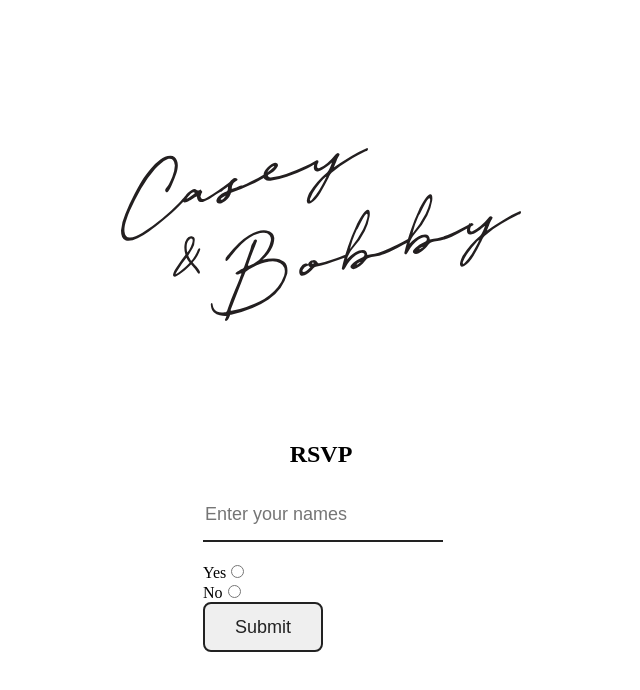
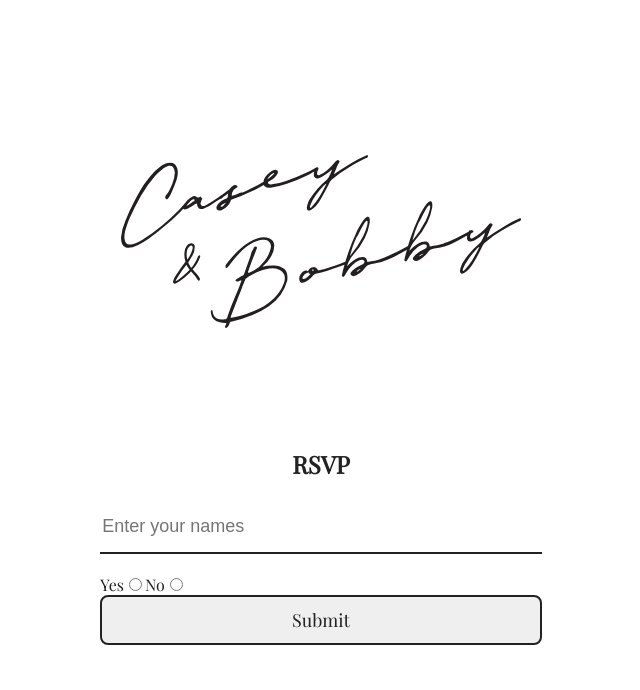
Before and after one commit to bobbymart1n/wedding-site, a Next.js app: page /form in a window 1280 px wide. Shown: the top 690 px of the page, without its empty margins (319-959 px from the left). Built offline with nearby package versions, Linux system fonts and the light colour scheme.

Commit message:
Add working fonts

```diff
--- a/components/Button/index.js
+++ b/components/Button/index.js
@@ -2,6 +2,7 @@ import React from 'react';
 import styled from 'styled-components';
 
 const StyledButton = styled.button`
+  flex-basis: 100%;
   width: 120px;
   height: 50px;
   color: #222;
@@ -9,6 +10,7 @@ const StyledButton = styled.button`
   border: 2px solid #222;
   border-radius: 8px;
   font-size: 18px;
+  font-family: 'Playfair Display', serif;
   cursor: pointer;
 
   &:hover {
--- a/pages/_app.js
+++ b/pages/_app.js
@@ -10,6 +10,8 @@ const theme = {
 const GlobalStyles = createGlobalStyle`
   body {
     margin: 0;
+    font-family: 'Playfair Display', serif;
+    color: #222;
   }
 `;
 
@@ -21,6 +23,7 @@ export default class MyApp extends App {
       <>
         <Head>
           <title>Casey & Bobby 2020</title>
+          <link href="https://fonts.googleapis.com/css?family=Playfair+Display&display=swap" rel="stylesheet"></link>
         </Head>
         <ThemeProvider theme={theme}>
           <GlobalStyles />
--- a/pages/form.js
+++ b/pages/form.js
@@ -24,7 +24,7 @@ const StyledFormSectionImage = styled.img`
 
 const StyledFormSectionForm = styled.form`
   display: flex;
-  flex-direction: column;
+  flex-wrap: wrap;
   box-sizing: border-box;
 `;
 
@@ -59,9 +59,6 @@ const Form = () => {
 
     Object.keys(formState).forEach(obj => urlParams.append(`${obj}`, `${formState[obj]}`));
 
-    console.log(urlParams);
-
-
     const res = await fetch('https://docs.google.com/forms/d/e/1FAIpQLScWLyd5gVhd74JhzfvYp_ZpttYD0WeFXneJQXS2alC8UvY79g/formResponse', {
       method: 'POST',
       headers: {
@@ -74,7 +71,9 @@ const Form = () => {
     await checkResponseStatus();
 
     const data = await res.json();
+
     console.log(data);
+
 
     return data;
   }
```
